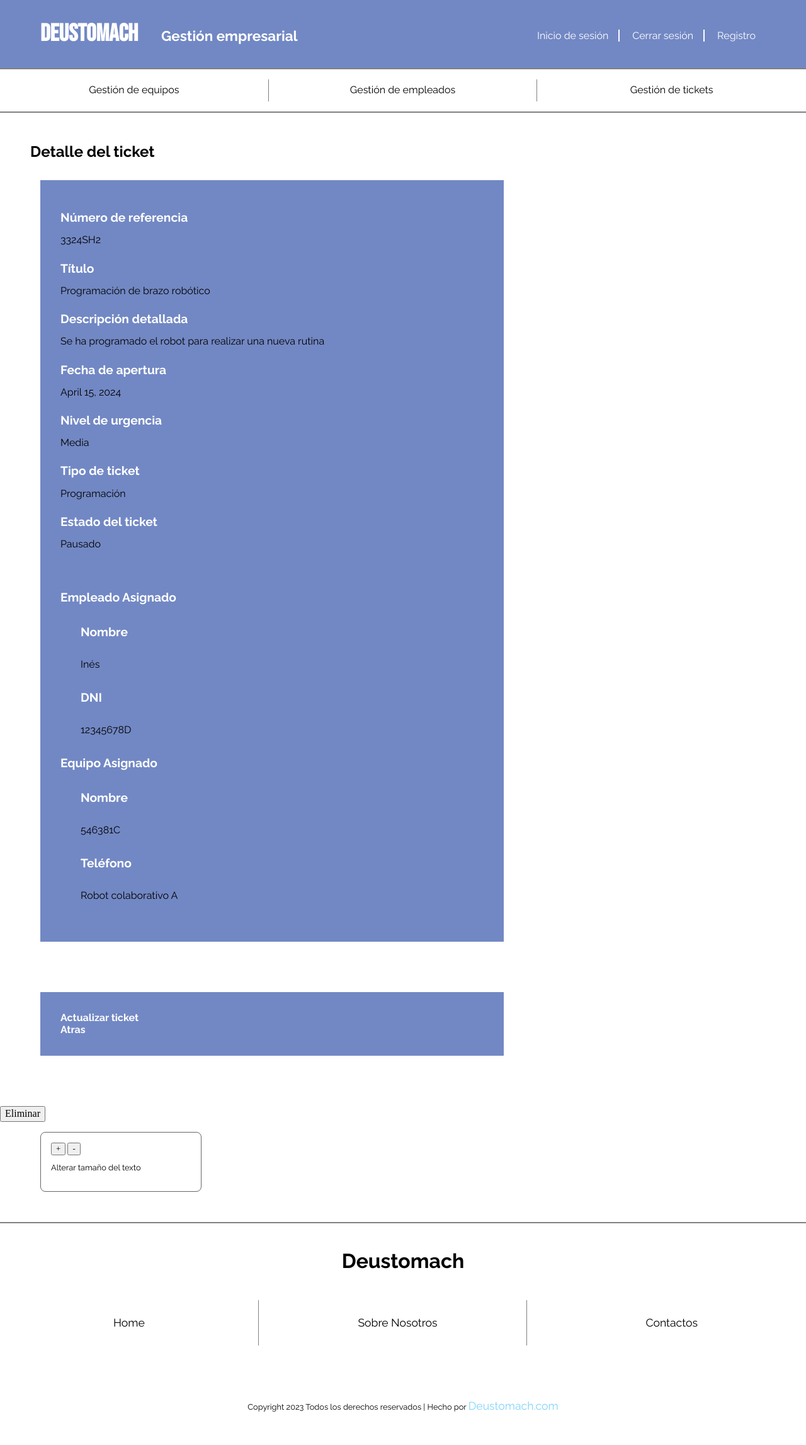
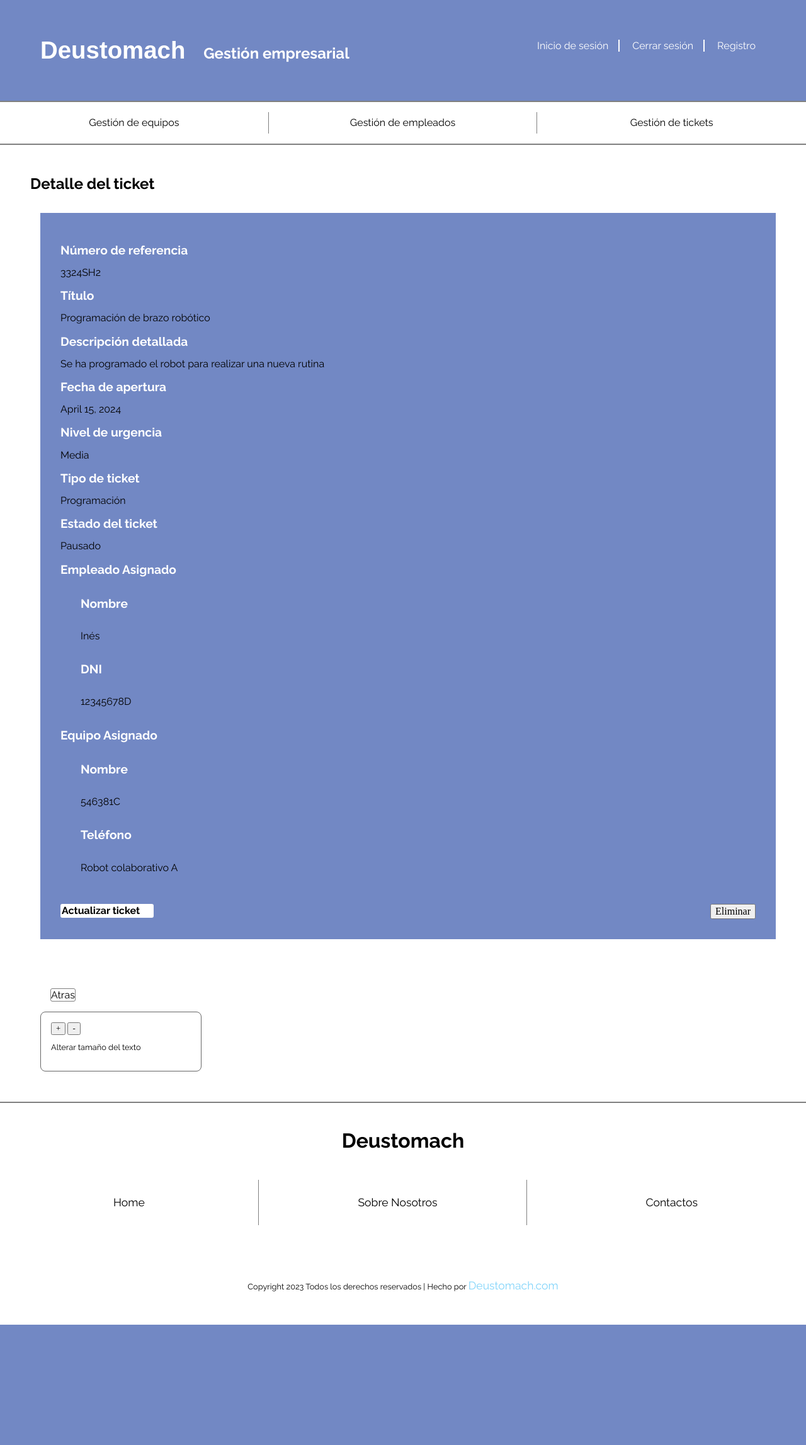
Before and after one commit to pruizayastuy/appDeustomach, a Django app: page /appDeustomachGestion/tickets-show/4 in a window 1280 px wide. Shown: the whole page at 63% size. After the commit the page ends 2103 px from the top, so only its background shows below. Run offline with Django 4.2, Linux system fonts and the light colour scheme; data comes from the database, SQL or seed files in the repository; both versions use the stored data as it was after the commit; some web fonts are replaced.

Commit message:
todo actualizado

```diff
--- a/static/css/style.css
+++ b/static/css/style.css
@@ -5,8 +5,6 @@ html{
    box-sizing: border-box;
 }
 h1{
-
-
    font-family: "Bebas Nenue",sans-serif;
 }
 a, h2, h3, p{
@@ -17,7 +15,6 @@ a, h2, h3, p{
 
 
 /*Header*/
-
 
 .header-web{
     justify-content: space-between;
@@ -32,14 +29,17 @@ a, h2, h3, p{
    font-size: 1.2rem;
 }
 .header h1, h3 {
-    display: inline;
-    margin-right: 2rem;
+    display: inline-flex;
+    justify-content: space-between;
+    margin-right: 1.5rem;
 }
-.nombre-web{
+.nombre-web a{
+    font-family: "Bebas Nenue",sans-serif;
     color: white;
     margin-bottom: 0;
 }
-.subtitulo-web{
+.subtitulo-web a{
+    font-size: 1.5rem;
     margin-top: 1rem;
     color: white;
 }
@@ -50,6 +50,7 @@ a, h2, h3, p{
      padding: 1rem;
      margin-right: 3rem;
      flex-wrap: wrap;
+    margin-top: 1rem;
 }
 
 .opciones-sesion a {
@@ -219,35 +220,13 @@ a, h2, h3, p{
 
 
 /* Fuentes área de gestión */
-
-h1, h2 {
-   font-family: "Bebas Neue", sans-serif;
-}
-
-
-a, h2, p {
-   font-family: "Raleway", sans-serif;
-   text-decoration: none;
-}
-
-
-.tickets-menu a,
-.tickets-index a,
-.empleados-menu a,
-.empleados-index a,
-.equipos-menu a,
-.equipos-index a
-{
+.menu a{
    margin-left: 2rem;
    color: white;
    font-weight: bold;
 }
-
-
-.empleados-index p,
-.equipos-index p,
-.tickets-index p {
-   margin-left: 3rem;
+.menu a:hover{
+   color: darkgray;
 }
 
 
@@ -259,28 +238,12 @@ a, h2, p {
 }
 
 
-.tickets-menu a:hover,
-.tickets-index a:hover,
-.empleados-menu a:hover,
-.empleados-index a:hover,
-.equipos-menu a:hover,
-.equipos-index a:hover{
-   color: #f5f5f5;
-}
 
 
-.tickets-menu h2,
-.tickets-index h2,
-.tickets-detail h2,
+.menu h2,
+.detail h2,
 .tickets-update h2,
-.empleados-menu h2,
-.empleados-index h2,
-.equipos-menu h2,
-.equipos-index h2,
-.equipos-detail h2,
-.equipos-delete h2,
-.empleados-detail h2
-{
+.equipos-delete h2 {
    margin-top: 3rem;
    margin-left: 3rem;
 }
@@ -326,26 +289,30 @@ a, h2, p {
    color: white;
 }
 
-.box-tickets-update a {
-   color: white;
+.orden{
+    display: flex;
+    justify-content: space-between;
+    margin-top: 1rem;
+}
+.orden a {
+    color: black;
+    background-color: #ffffff;
     font-weight: bold;
+    border: 2px solid #ffffff;
+    border-radius: 3px;
+    min-width: 9rem;
+    align-items: center;
+}
+.eliminar button{
+    margin-top: 1rem;
 }
 
-.box-tickets-update a:hover {
-   color: #f5f5f5;
 
-}
 
 /* Divs generales de apartados */
 
 
-.box-tickets-index,
-.box-tickets-create,
-.box-equipos-index,
-.box-equipos-create,
-.box-equipos-delete,
-.box-empleados-index,
-.box-empleados-create
+.box-create
 {
    padding: 2rem;
    margin-left: 4rem;
@@ -354,8 +321,7 @@ a, h2, p {
    background-color: #7288c4;
 }
 
-.box-tickets-create,
-.box-empleados-create {
+.box-create {
     margin-bottom: 3rem;
 }
 
@@ -363,84 +329,65 @@ a, h2, p {
 @media (max-width: 700px) {
 
 
-.box-tickets-index,
-.box-tickets-create,
-.box-equipos-index,
-.box-equipos-create,
-.box-equipos-delete,
-.box-empleados-index,
-.box-empleados-create {
+    .box-create,
+    .box-equipos-delete {
         margin-right: 4rem;
+    }
 }
 
 
-}
-
-
-.box-equipos-delete {
+.box-delete {
    margin-bottom: 3rem;
-}
-
-
-.box-tickets-update {
-   margin-bottom: 3rem;
-   margin-right: 30rem;
-}
-
-.box-tickets-item,
-.box-equipos-item,
-.box-empleados-item
-{
-   padding: 2rem;
-   margin-left: 4rem;
-   margin-right: 24rem;
-   margin-top: 1rem;
-   background-color: #7288c4;
 }
 
 
 /* Grids de listas */
 
 
-.tickets-grid, .equipos-grid, .empleados-grid {
+.grid {
    display: grid;
    grid-template-columns: repeat(2, 1fr);
 }
 
 
 @media screen and (max-width: 950px) {
-   .tickets-grid, .equipos-grid, .empleados-grid {
+   .grid {
        margin-top: 3rem;
        display: block;
    }
 }
 
-
-.box-tickets-item, .box-equipos-item, .box-empleados-item {
+.box-item {
     background-color: #7288c4;
     padding: 2rem;
-   margin-right: 4rem;
+    margin: 1rem 3rem;
+}
+.box-update a{
+    margin-left: 0;
+}
+.detalle a:hover{
+    background-color: #b4b4b4;
+    border: 1px solid #b0b0b0;
+}
+.box-eliminar{
     margin-left: 3rem;
 }
 
+.box{
+    display: flex;
+    padding-top: 4rem;
+    padding-left: 11rem;
+}
 
-.tickets-index,
-.empleados-index,
-.equipos-index
-{
-   margin-bottom: 4rem;
-}
 
 
 /* Detalle de cada campo */
 
 
-.ticket-label,
+.label,
 .ticket-label-2,
 .ticket-label-3,
-.ticket-label-4,
-.equipo-label,
-.empleado-label {
+.ticket-label-4{
    font-size: 1.20rem;
    font-weight: bold;
    color: white;
@@ -461,41 +408,21 @@ a, h2, p {
 }
 
 
-.ticket-content,
-.equipo-content,
-.empleado-content {
-   margin-bottom: 1.5rem;
-}
-
-
-.ticket-content-2 {
-   margin-bottom: 4rem;
-}
-
-
-.box-tickets-detail a,
-.box-equipos-detail a,
-.box-empleados-detail a {
+.box-detail a {
     display: block;
     margin-top: 1rem;
 }
 
 
-.box-tickets-detail,
-.box-equipos-detail,
-.box-empleados-detail,
-.box-tickets-update {
+.box-detail{
    background-color: #7288c4;
    padding: 2rem;
-   margin: 2rem 30rem 5rem 4rem;
+   margin: 2rem 3rem 5rem 4rem;
 }
 
 
 @media (max-width: 900px) {
-   .box-tickets-detail,
-   .box-equipos-detail,
-   .box-empleados-detail,
-   .box-tickets-update {
+   .box-detail {
        background-color: #7288c4;
        padding: 2rem;
        margin: 2rem 2rem 5rem 2rem;
@@ -511,7 +438,9 @@ a, h2, p {
 .empleados-create {
    padding: 2rem;
 }
-
+.caja-update{
+    margin-left: 3rem;
+}
 
 .form-grid {
    display: grid;
@@ -662,6 +591,15 @@ input[type="submit"] {
    margin-top: 2rem;
 }
 
+.salir{
+    margin-left: 5rem;
+}
+.salir a{
+    color: black;
+    border: 1px solid gray;
+    border-radius: 3px;
+}
+
 /* Inicio de sesión, registro y cierre de sesión */
 
 .signup,
--- a/templates/appDeustomachGestionEmpleados/empleados_update.html
+++ b/templates/appDeustomachGestionEmpleados/empleados_update.html
@@ -1,8 +1,8 @@
 {% extends 'base.html' %}
 {% block contenido %}
-   <main class="empleados-update">
+   <main class="caja-update">
        <h2>Actualizar empleado</h2>
-       <form class="empleado-form" method="post">
+       <form class="ticket-form" method="post">
            {% csrf_token %}
            <div class="form-grid">
                {{ formulario.as_ul }}
@@ -12,7 +12,7 @@
                <a href="{% url 'empleados_menu' %}">Cancelar</a>
            </div>
        </form>
-       <div class="eliminar">
+       <div class="box-eliminar">
            <form method="post" action="{% url 'empleados_delete' pk=empleado.pk %}" style="display:inline;">
                {% csrf_token %}
                <button type="submit" onclick="return confirm('¿Estás seguro de que deseas eliminar este empleado?');">Eliminar</button>
--- a/templates/appDeustomachGestionEquipos/equipos_update.html
+++ b/templates/appDeustomachGestionEquipos/equipos_update.html
@@ -1,8 +1,8 @@
 {% extends 'base.html' %}
 {% block contenido %}
-   <main class="equipos-update">
+   <main class="caja-update">
        <h2>Actualizar equipo</h2>
-       <form class="equipo-form" method="post">
+       <form class="ticket-form" method="post">
            {% csrf_token %}
            <div class="form-grid">
                {{ formulario.as_ul }}
@@ -12,7 +12,7 @@
                <a href="{% url 'equipos_menu' %}">Cancelar</a>
            </div>
        </form>
-       <div class="eliminar">
+       <div class="box-eliminar">
            <form method="post" action="{% url 'equipos_delete' pk=equipo.pk %}" style="display:inline;">
                {% csrf_token %}
                <button type="submit" onclick="return confirm('¿Estás seguro de que deseas eliminar este equipo?');">Eliminar</button>
--- a/templates/appDeustomachGestionTickets/tickets_detail.html
+++ b/templates/appDeustomachGestionTickets/tickets_detail.html
@@ -1,22 +1,22 @@
 {% extends 'base.html' %}
 {% block contenido %}
-   <main class="tickets-detail">
+   <main class="detail">
        <h2>Detalle del ticket</h2>
-       <div class="box-tickets-detail">
+       <div class="box-detail">
            {% if ticket %}
-               <a class="ticket-label">Número de referencia</a>
-               <a class="ticket-content">{{ ticket.numero_referencia }}</a>
-               <a class="ticket-label">Título</a>
-               <a class="ticket-content">{{ ticket.titulo }}</a>
-               <a class="ticket-label">Descripción detallada</a>
-               <a class="ticket-content">{{ ticket.descripcion_detallada }}</a>
-               <a class="ticket-label">Fecha de apertura</a>
-               <a class="ticket-content">{{ ticket.fecha_apertura }}</a>
-               <a class="ticket-label">Nivel de urgencia</a>
-               <a class="ticket-content">{{ ticket.nivel_urgencia }}</a>
-               <a class="ticket-label">Tipo de ticket</a>
-               <a class="ticket-content">{{ ticket.tipo_ticket }}</a>
-               <a class="ticket-label">Estado del ticket</a>
+               <a class="label">Número de referencia</a>
+               <a class="content">{{ ticket.numero_referencia }}</a>
+               <a class="label">Título</a>
+               <a class="content">{{ ticket.titulo }}</a>
+               <a class="label">Descripción detallada</a>
+               <a class="content">{{ ticket.descripcion_detallada }}</a>
+               <a class="label">Fecha de apertura</a>
+               <a class="content">{{ ticket.fecha_apertura }}</a>
+               <a class="label">Nivel de urgencia</a>
+               <a class="content">{{ ticket.nivel_urgencia }}</a>
+               <a class="label">Tipo de ticket</a>
+               <a class="content">{{ ticket.tipo_ticket }}</a>
+               <a class="label">Estado del ticket</a>
                <a class="ticket-content-2">{{ ticket.estado_ticket }}</a>
                {% if ticket.empleado_asignado %}
                    <a class="ticket-label-2">Empleado Asignado</a>
@@ -35,13 +35,9 @@
            {% else %}
                <p>No existe este ticket.</p>
            {% endif %}
-       </div>
-
-       <div class="box-tickets-update">
+           <div class="orden">
+                <div class="box-update detalle">
                     <a href="{% url 'tickets_update' pk=ticket.pk %}">Actualizar ticket</a>
-           <div class="salir">
-                <a href="{% url 'tickets_menu' %}">Atras</a>
-           </div>
                 </div>
                <div class="eliminar">
                     <form method="post" action="{% url 'tickets_delete' pk=ticket.pk %}" style="display:inline;">
@@ -49,5 +45,11 @@
                         <button type="submit" onclick="return confirm('¿Estás seguro de que deseas eliminar este ticket?');">Eliminar</button>
                     </form>
                </div>
+           </div>
+       </div>
+       <div class="salir">
+            <a href="{% url 'tickets_menu' %}">Atras</a>
+       </div>
+
    </main>
 {% endblock %}
--- a/templates/appDeustomachGestionTickets/tickets_update.html
+++ b/templates/appDeustomachGestionTickets/tickets_update.html
@@ -1,6 +1,6 @@
 {% extends 'base.html' %}
 {% block contenido %}
-   <main class="tickets-update">
+   <main class="caja-update">
        <h2>Actualizar tickets</h2>
        <form class="ticket-form" method="post">
            {% csrf_token %}
@@ -12,7 +12,7 @@
                <a href="{% url 'tickets_menu' %}">Cancelar</a>
            </div>
        </form>
-       <div class="eliminar">
+       <div class="box-eliminar">
            <form method="post" action="{% url 'tickets_delete' pk=ticket.pk %}" style="display:inline;">
                {% csrf_token %}
                <button type="submit" onclick="return confirm('¿Estás seguro de que deseas eliminar este ticket?');">Eliminar</button>
--- a/templates/base.html
+++ b/templates/base.html
@@ -17,8 +17,8 @@
      <header>
         <section class="header-web">
             <div class="header">
-                <h1 class="nombre-web">Deustomach</h1>
-                <h3 class="subtitulo-web">Gestión empresarial</h3>
+                <h1 class="nombre-web"> <a href="{% url 'equipos_menu' %}"> Deustomach</a> </h1>
+                <h3 class="subtitulo-web"><a href="{% url 'equipos_menu' %}">Gestión empresarial</a></h3>
             </div>
             <div class="opciones-sesion">
                 <a href="{% url 'login' %}">Inicio de sesión</a>
```
Also changed, not shown: templates/appDeustomachGestionEmpleados/empleados_detail.html (+20 -17 lines), templates/appDeustomachGestionEmpleados/empleados_index.html (deleted, +0 -30 lines), templates/appDeustomachGestionEmpleados/empleados_menu.html (+14 -12 lines), templates/appDeustomachGestionEquipos/equipos_detail.html (+32 -26 lines), templates/appDeustomachGestionEquipos/equipos_index.html (deleted, +0 -30 lines), templates/appDeustomachGestionEquipos/equipos_menu.html (+14 -12 lines), templates/appDeustomachGestionTickets/tickets_index.html (deleted, +0 -30 lines), templates/appDeustomachGestionTickets/tickets_menu.html (+14 -13 lines), db.sqlite3. Lines whose indentation alone changed are shown as unchanged.
